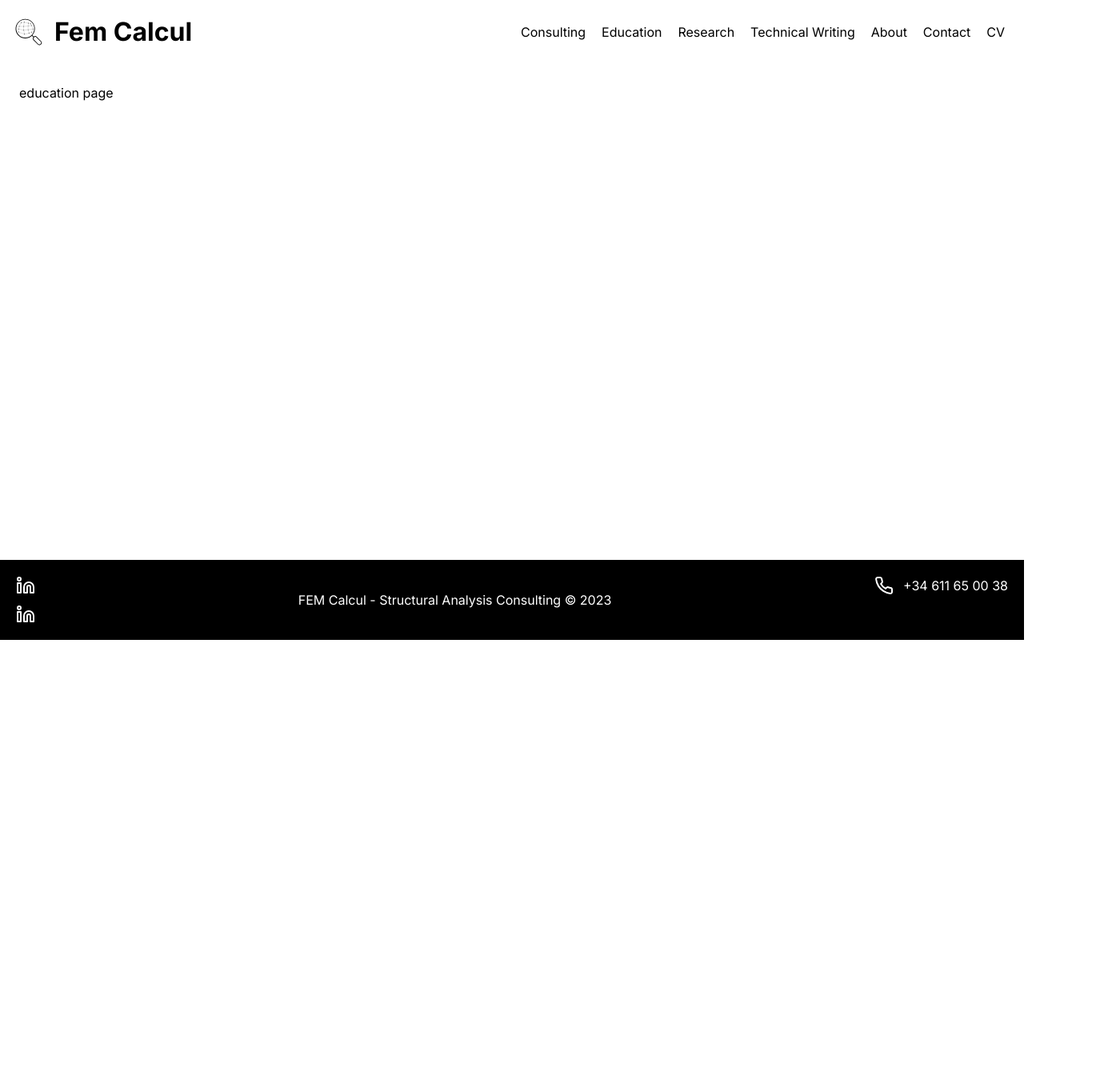
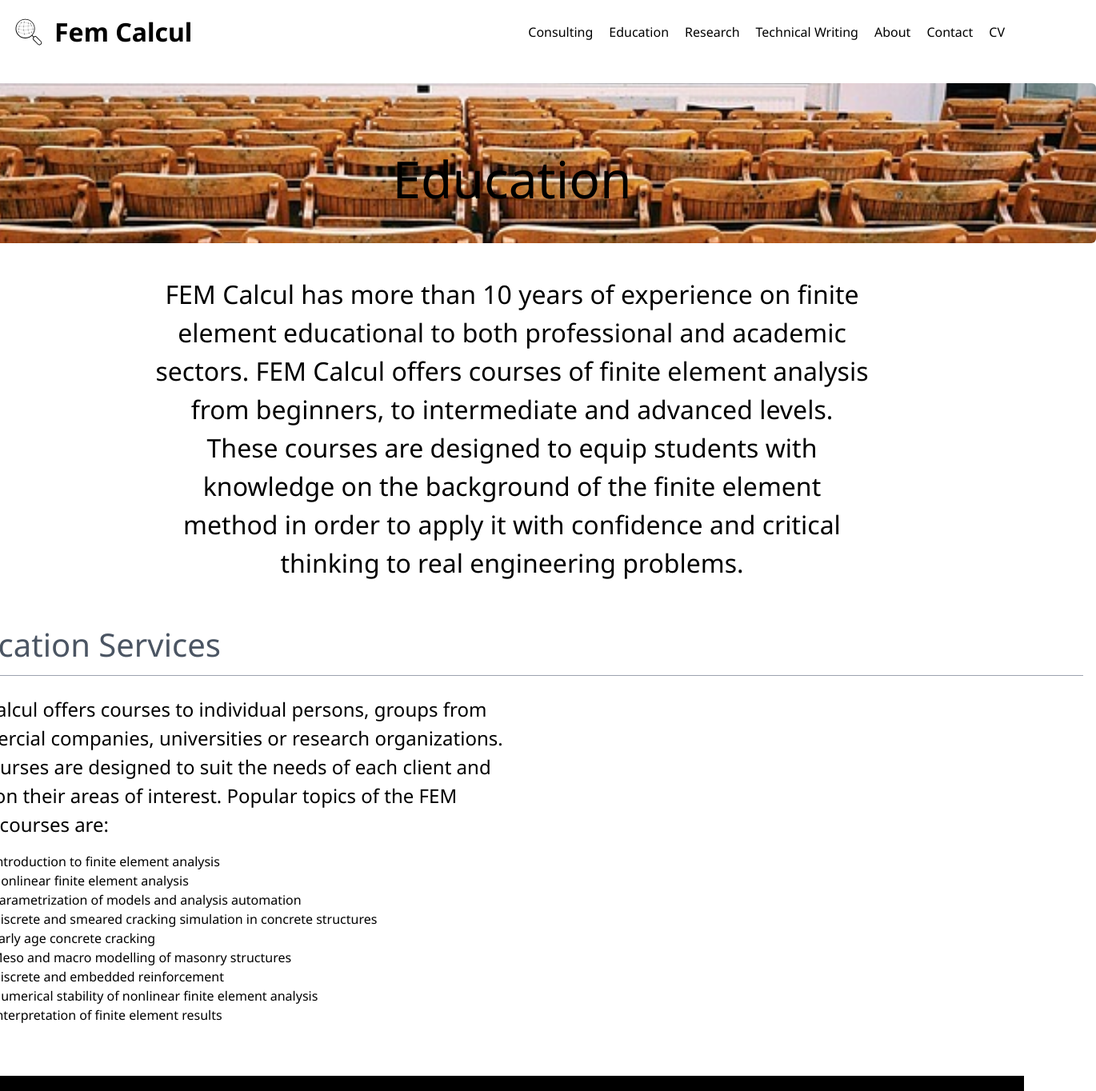
Before and after one commit to andre4130/fem-calcul, a Next.js app: page /education in a window 1280 px wide. Shown: the top 1364 px of the page at 80% size, 1370 px wide, since content can reach past the window. Before the commit the page ends 800 px from the top, so only its background shows below. Built offline with nearby package versions, Linux system fonts and the light colour scheme.

Commit message:
first draft of education and research pages

```diff
--- a/app/(main)/(routes)/consulting/page.tsx
+++ b/app/(main)/(routes)/consulting/page.tsx
@@ -1,27 +1,18 @@
-import SectionBanner from '@/components/femcalculComponents/sectionBanner/section-banner';
-import bannerConsulting from '../../../../public/images/banner-consulting.jpg';
 import Image from 'next/image';
 import SectionWrapper from '@/components/femcalculComponents/SectionWrapper/section-wrapper';
+import bannerConsulting from '../../../../public/images/banner-consulting.jpg';
+import SectionBanner from '@/components/femcalculComponents/section/components/section-banner';
+import SectionIntroText from '@/components/femcalculComponents/section/components/section-intro-text';
 
 export default function ConsultingPage() {
   return (
     <>
-      <div
-        className="flex rounded-md h-[200px] pt-[72px] bg-[url('../public/images/banner-consulting.jpg')]
-      bg-cover bg-center bg-fixed flex-col items-center justify-between p-4"
-      >
-        <h2>Consulting</h2>
-      </div>
-      <div className="flex w-100 justify-center text-center ">
-        <div className="pt-10 flex max-w-4xl">
-          <h4>
-            Nonlinear finite element analysis has become an essential tool for solving complex civil engineering
-            problems. However, due to its high complexity, in order to achieve accurate predictions of the real
-            structural behavior, there is the need for a deep knowledge on the finite element procedures applied to the
-            different problems.
-          </h4>
-        </div>
-      </div>
+      <SectionBanner image={bannerConsulting} title="Consulting" />
+      <SectionIntroText
+        text={
+          'Nonlinear finite element analysis has become an essential tool for solving complex civil engineering problems. However, due to its high complexity, in order to achieve accurate predictions of the real structural behavior, there is the need for a deep knowledge on the finite element procedures applied to the different problems.'
+        }
+      />
       <div className="h-20"></div>
       <SectionWrapper title="Experience">
         <div className="flex w-100 justify-between ">
--- a/app/(main)/(routes)/education/page.tsx
+++ b/app/(main)/(routes)/education/page.tsx
@@ -1,3 +1,43 @@
-export default function ProjectsPage() {
-  return <div>education page</div>;
+import SectionBanner from '@/components/femcalculComponents/section/components/section-banner';
+import education from '../../../../public/images/education.jpg';
+import SectionIntroText from '@/components/femcalculComponents/section/components/section-intro-text';
+import SectionWrapper from '@/components/femcalculComponents/SectionWrapper/section-wrapper';
+export default function EducationPage() {
+  return (
+    <>
+      <SectionBanner image={education} title="Education" style={{ backgroundPosition: 'center' }} />
+      <SectionIntroText
+        text={
+          'FEM Calcul has more than 10 years of experience on finite element educational to both professional and academic sectors. FEM Calcul offers courses of finite element analysis from beginners, to intermediate and advanced levels. These courses are designed to equip students with knowledge on the background of the finite element method in order to apply it with confidence and critical thinking to real engineering problems.'
+        }
+      />
+      <SectionWrapper title="Education Services">
+        <div className="flex w-100 justify-between ">
+          <div className="max-w-[50%]">
+            <h5>
+              FEM Calcul offers courses to individual persons, groups from commercial companies, universities or
+              research organizations. The courses are designed to suit the needs of each client and focus on their areas
+              of interest. Popular topics of the FEM Calcul courses are:
+            </h5>
+            <div className="text-md sm:ml-10 pt-4">
+              <ul className={'list-disc list-inside'}>
+                <li>Introduction to finite element analysis</li>
+                <li>Nonlinear finite element analysis</li>
+                <li>Parametrization of models and analysis automation</li>
+                <li>Discrete and smeared cracking simulation in concrete structures</li>
+                <li>Early age concrete cracking</li>
+                <li>Meso and macro modelling of masonry structures</li>
+                <li>Discrete and embedded reinforcement</li>
+                <li>Numerical stability of nonlinear finite element analysis</li>
+                <li>Interpretation of finite element results</li>
+              </ul>
+            </div>
+          </div>
+          <div className="max-w-50">
+            {/* <Image src={'/images/FEM-beam.jpg'} height={500} width={500} alt={'beam'} /> */}
+          </div>
+        </div>
+      </SectionWrapper>
+    </>
+  );
 }
--- a/app/(main)/(routes)/layout.tsx
+++ b/app/(main)/(routes)/layout.tsx
@@ -1,5 +1,9 @@
 import React from 'react';
 
 export default function RoutesLayout({ children }: { children: React.ReactNode }) {
-  return <div className="p-6">{children}</div>;
+  return (
+    <div className="w-100 flex flex-col items-center p-6">
+      <div className="min-w-[1460px] max-w-[1460px] align-center">{children}</div>
+    </div>
+  );
 }
--- a/app/(main)/(routes)/research/page.tsx
+++ b/app/(main)/(routes)/research/page.tsx
@@ -1,3 +1,25 @@
+import SectionBanner from '@/components/femcalculComponents/section/components/section-banner';
+import SectionIntroText from '@/components/femcalculComponents/section/components/section-intro-text';
+import research from '../../../../public/images/research.jpg';
+import SectionWrapper from '@/components/femcalculComponents/SectionWrapper/section-wrapper';
+
 export default function ResearchPage() {
-  return <div>ResearchPage</div>;
+  return (
+    <>
+      <SectionBanner
+        image={research}
+        title="Research"
+        style={{ backgroundPosition: 'center' }}
+        titleStyle={{ color: 'white' }}
+      />
+      <SectionIntroText
+        text={
+          'FEM Calcul is built on decades of research on computational methods applied to structural civil engineering.'
+        }
+      />
+      <SectionWrapper title={'Research Projects'}>
+        <>projects here</>
+      </SectionWrapper>
+    </>
+  );
 }
--- a/app/(main)/page.tsx
+++ b/app/(main)/page.tsx
@@ -9,7 +9,7 @@ export default function Home() {
         className="flex min-h-[calc(100vh-72px)] pt-[72px] bg-[url('../public/images/bridge.jpg')] opacity-70
       bg-cover bg-center bg-fixed flex-col items-center justify-between p-4"
       >
-        <div className="opacity-100 flex min-h-[70vh]">
+        <div className="flex min-h-[70vh] max-w-[1460px]">
           <HomeMainContent />
         </div>
       </main>
--- a/app/layout.tsx
+++ b/app/layout.tsx
@@ -1,8 +1,9 @@
-import { Inter } from 'next/font/google';
+import { Noto_Sans, Rubik_80s_Fade } from 'next/font/google';
 import './globals.css';
 import { Metadata } from 'next';
 
-const inter = Inter({ subsets: ['latin'] });
+const inter = Noto_Sans({ weight: ['100', '400', '700'], subsets: ['latin'] });
+// const inter = Rubik_80s_Fade({ weight: '400', subsets: ['latin'] });
 
 export const metadata: Metadata = {
   title: 'Fem Calcul',
--- a/components/femcalculComponents/SectionWrapper/section-wrapper.tsx
+++ b/components/femcalculComponents/SectionWrapper/section-wrapper.tsx
@@ -10,7 +10,7 @@ interface SectionWrapperProps {
 
 export default function SectionWrapper({ title, boxClassNames, titleClassNames, children }: SectionWrapperProps) {
   return (
-    <div className="m-4">
+    <div className="mx-4 my-10">
       <SectionTitle title={title} boxClassNames={boxClassNames} titleClassNames={titleClassNames} />
       {children}
     </div>
--- /dev/null
+++ b/components/femcalculComponents/section/components/section-banner.tsx
@@ -0,0 +1,22 @@
+'use client';
+
+import { StaticImageData } from 'next/image';
+import React, { CSSProperties } from 'react';
+
+interface SectionBannerProps {
+  image: StaticImageData;
+  title: string;
+  style?: CSSProperties;
+  titleStyle?: CSSProperties;
+}
+
+export default function SectionBanner({ image, title, style, titleStyle }: SectionBannerProps) {
+  return (
+    <div
+      style={{ ...style, backgroundImage: `url(${image.src})` }}
+      className={`flex rounded-md h-[200px] pt-[72px] bg-cover bg-center bg-fixed flex-col items-center justify-between p-4`}
+    >
+      <h1 style={{ ...titleStyle }}>{title}</h1>
+    </div>
+  );
+}
--- /dev/null
+++ b/components/femcalculComponents/section/components/section-intro-text.tsx
@@ -0,0 +1,15 @@
+import React from 'react';
+
+interface SectionIntroTextProps {
+  text: string;
+}
+
+export default function SectionIntroText({ text }: SectionIntroTextProps) {
+  return (
+    <div className="flex w-100 justify-center text-center ">
+      <div className="pt-10 flex max-w-4xl">
+        <h4>{text}</h4>
+      </div>
+    </div>
+  );
+}
--- a/components/femcalculComponents/sectionBanner/section-banner.tsx
+++ /dev/null
@@ -1,15 +0,0 @@
-'use client';
-import Image from 'next/image';
-import React from 'react';
-
-interface SectionBannerProps {
-  image: string;
-}
-
-export default function SectionBanner({ image }: SectionBannerProps) {
-  return (
-    <div className="w-100">
-      <Image src={image} alt="Image" className="bg-cover bg-center bg-fixed flex-col items-center justify-between" />
-    </div>
-  );
-}
```
